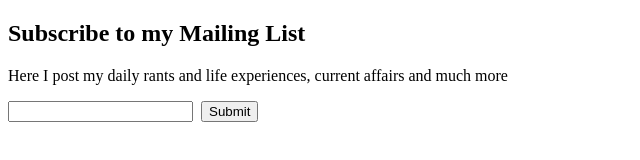
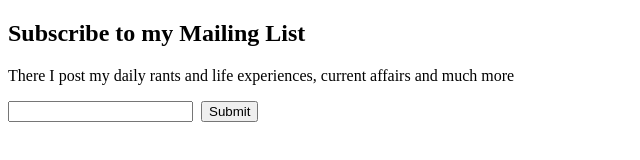
Before and after one commit to ksl-fourwalls/fourwalls.shop, a plain HTML site: page subscribe.html in a window 1280 px wide. Shown: the full height of the page, 0-640 px from the left. Drawn offline with Linux system fonts and the light colour scheme.

Commit message:
new post place

```diff
--- a/subscribe.html
+++ b/subscribe.html
@@ -7,7 +7,7 @@
 <body>
 <form action="https://script.google.com/macros/s/AKfycbw45kqFX_OZtJ7jEHTO1mKJ-yPyMQncrpXAZPmXQ_JJ2ki3nX8O8TdifC2oYQS7YAS-5A/exec" method="post">
 	<h2>Subscribe to my Mailing List</h2>
-	<p>Here I post my daily rants and life experiences, current affairs and much more</p>
+	<p>There I post my daily rants and life experiences, current affairs and much more</p>
 	<input type="text" name="subscriber">&nbsp;
 	<input type="submit" value="Submit">
 </form>
```
